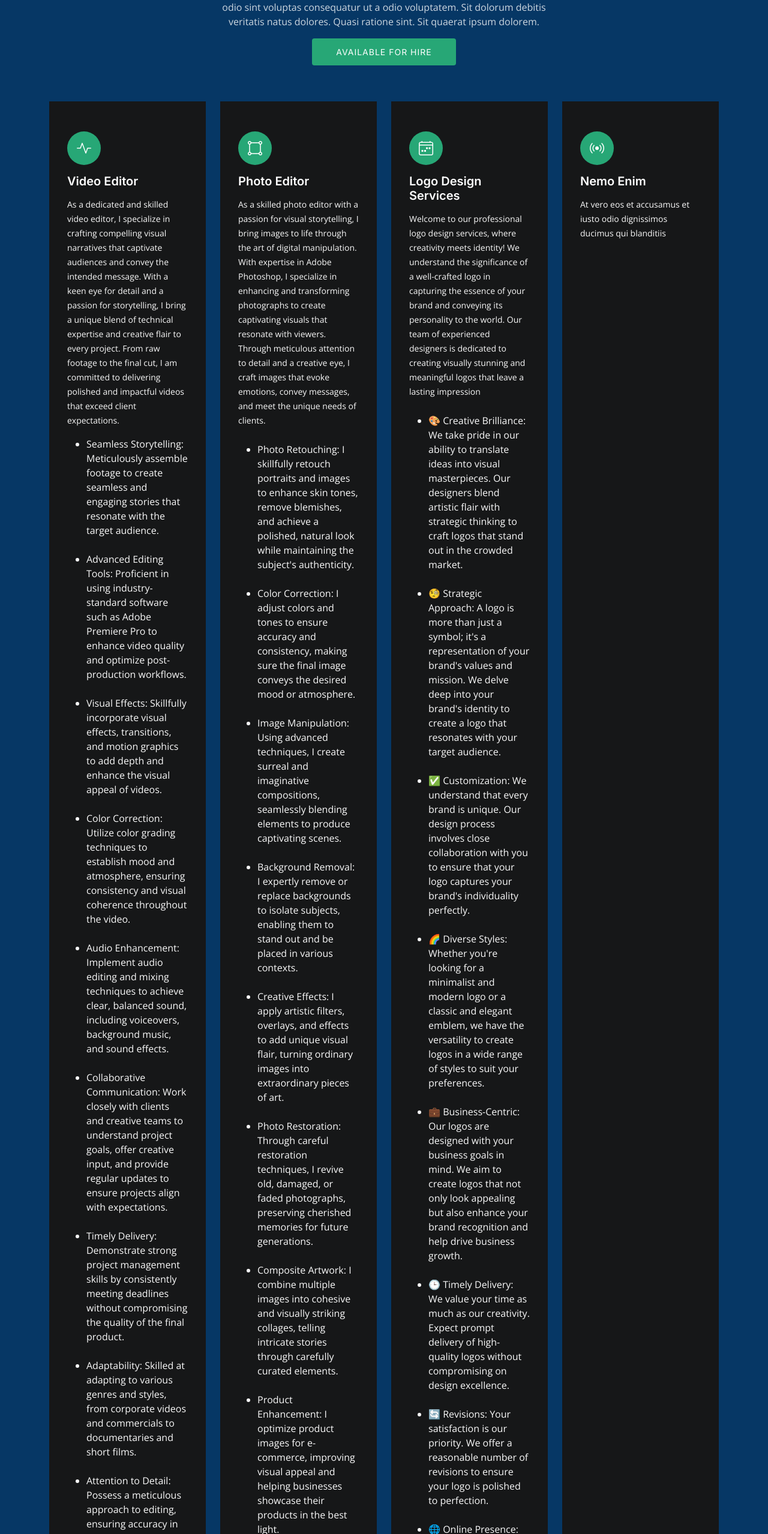
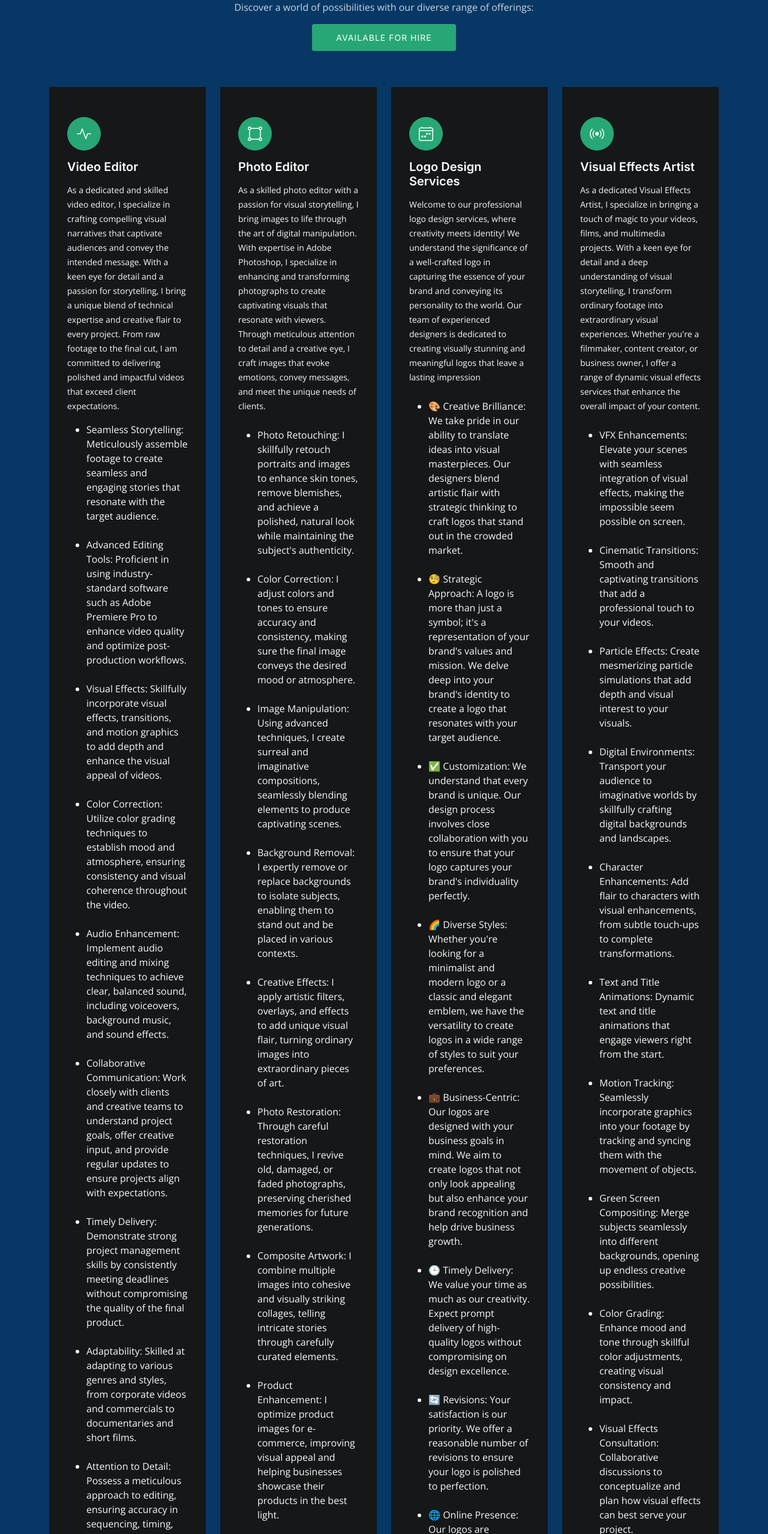
Before and after one commit to jcizidrosilva/Motion_Mastery_Media, a plain HTML site: page services.html in a window 1280 px wide. Shown: the part 243-2800 px from the top of the page at 60% size. Drawn offline with nearby package versions, Linux system fonts and the light colour scheme.

Commit message:
adding some images to the home page

```diff
--- a/services.html
+++ b/services.html
@@ -98,7 +98,10 @@
           <div class="col-lg-6 text-center">
             <br>
             <h2>Services</h2>
-            <p>Odio et unde deleniti. Deserunt numquam exercitationem. Officiis quo odio sint voluptas consequatur ut a odio voluptatem. Sit dolorum debitis veritatis natus dolores. Quasi ratione sint. Sit quaerat ipsum dolorem.</p>
+            <p>
+              Welcome to our Services page, where creativity knows no bounds!
+              Discover a world of possibilities with our diverse range of offerings:
+            </p>
 
             <a class="cta-btn" href="contact.html">Available for hire</a>
 
@@ -339,8 +342,72 @@
           <div class="col-xl-3 col-md-6 d-flex">
             <div class="service-item position-relative">
               <i class="bi bi-broadcast"></i>
-              <h4><a href="" class="stretched-link">Nemo Enim</a></h4>
-              <p>At vero eos et accusamus et iusto odio dignissimos ducimus qui blanditiis</p>
+              <h4><a href="" class="stretched-link">Visual Effects Artist</a></h4>
+              <p>
+                As a dedicated Visual Effects Artist, I specialize in bringing a touch of
+                magic to your videos, films, and multimedia projects. With a keen eye
+                for detail and a deep understanding of visual storytelling, I transform
+                ordinary footage into extraordinary visual experiences. Whether you're a
+                filmmaker, content creator, or business owner, I offer a range of dynamic
+                visual effects services that enhance the overall impact of your content.
+                <ul>
+                  <br>
+                  <li>
+                    VFX Enhancements: Elevate your scenes with seamless integration of
+                    visual effects, making the impossible seem possible on screen.
+                  </li><br>
+                  <li>
+                    Cinematic Transitions: Smooth and captivating transitions that add a
+                    professional touch to your videos.
+                  </li><br>
+                  <li>
+                    Particle Effects: Create mesmerizing particle simulations that add
+                    depth and visual interest to your visuals.
+                  </li><br>
+                  <li>
+                    Digital Environments: Transport your audience to imaginative
+                    worlds by skillfully crafting digital backgrounds and landscapes.
+                  </li><br>
+                  <li>
+                    Character Enhancements: Add flair to characters with visual enhancements,
+                    from subtle touch-ups to complete transformations.
+                  </li><br>
+                  <li>
+                    Text and Title Animations: Dynamic text and title animations that
+                    engage viewers right from the start.
+                  </li><br>
+                  <li>
+                    Motion Tracking: Seamlessly incorporate graphics into your footage
+                    by tracking and syncing them with the movement of objects.
+                  </li><br>
+                  <li>
+                    Green Screen Compositing: Merge subjects seamlessly into different
+                    backgrounds, opening up endless creative possibilities.
+                  </li><br>
+                  <li>
+                    Color Grading: Enhance mood and tone through skillful color adjustments,
+                    creating visual consistency and impact.
+                  </li><br>
+                  <li>
+                    Visual Effects Consultation: Collaborative discussions to conceptualize
+                    and plan how visual effects can best serve your project.
+                  </li><br>
+                  <li>
+                    Attention to Detail: Meticulous approach to every frame, ensuring a
+                    polished and professional end result.
+                  </li><br>
+                  <!-- <li>
+                    Collaborative Spirit: I work closely with you to understand your vision
+                    and bring it to life through stunning visual effects.
+                  </li> -->
+                </ul>
+              </p>
+              <p>
+                Elevate your projects with my visual effects expertise. Let's collaborate
+                to create visuals that leave a lasting impact on your audience.
+                Contact me to discuss how I can bring your ideas to life in ways you
+                never thought possible.
+              </p>
             </div>
           </div><!-- End Service Item -->
 
```
Also changed, not shown: index.html (+7 -7 lines), assets/img/gallery/01.jpg (added), assets/img/gallery/02.jpg (added), assets/img/gallery/03.jpg (added), assets/img/gallery/1.jpg (deleted), assets/img/gallery/2.jpg (deleted).
